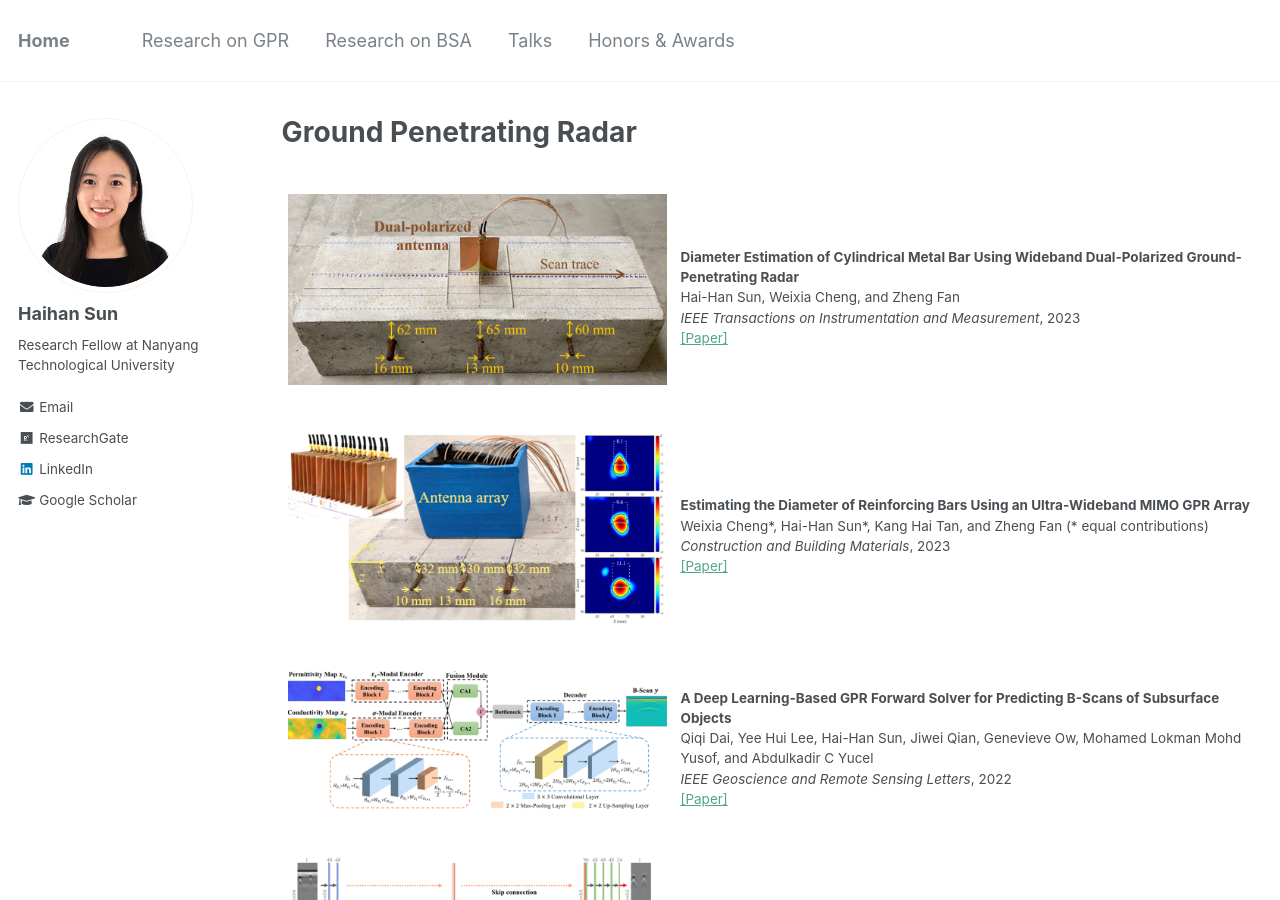
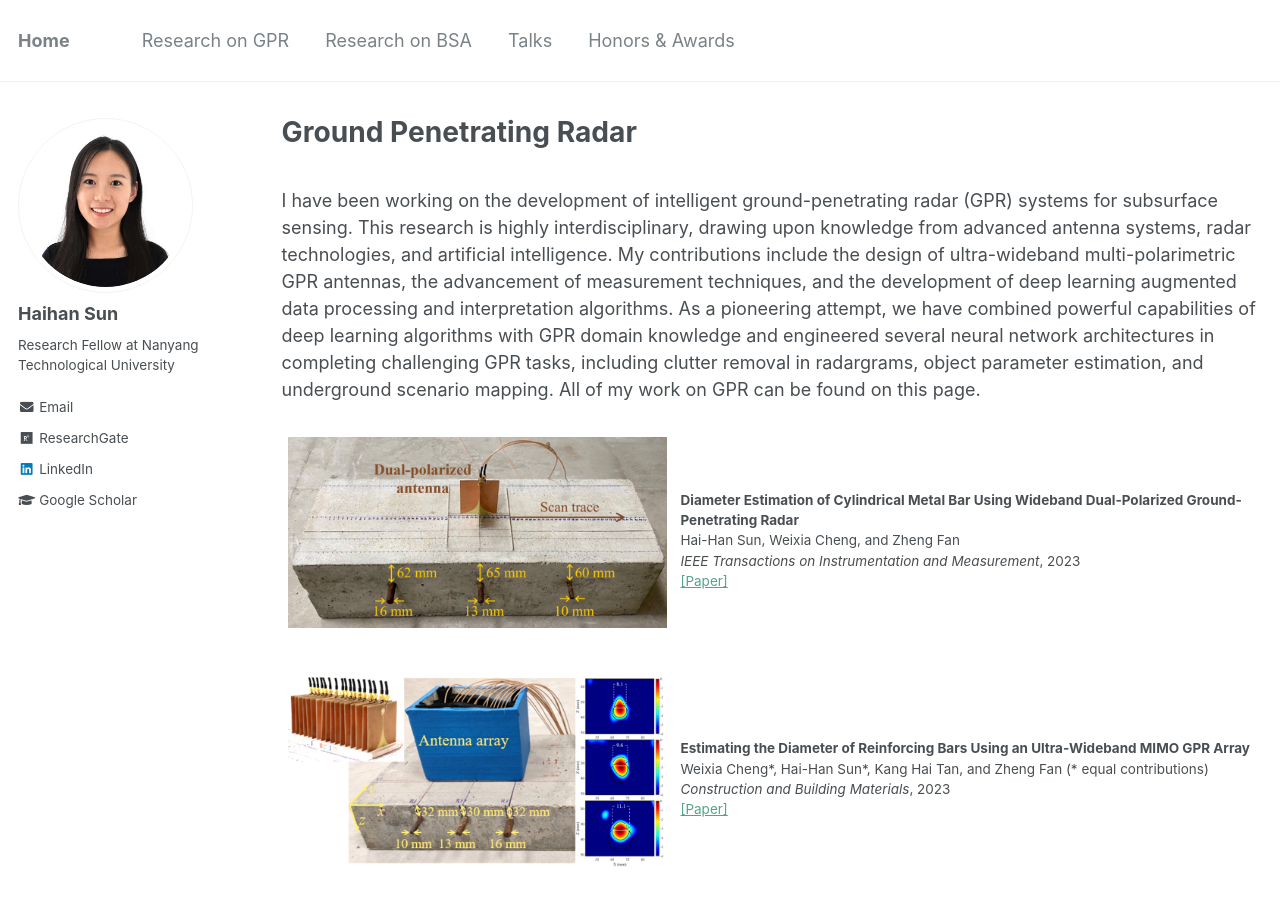
Before and after one commit to Haihan-Sun/Haihan-Sun.github.io, a Jekyll site: the page built from _pages/GPR.html, in a window 1280 px wide and 900 px high. Built offline with Jekyll 4.4.1, drawn with Linux system fonts in a browser that asks for light colours.

Commit message:
Update GPR.html

```diff
--- a/_pages/GPR.html
+++ b/_pages/GPR.html
@@ -15,6 +15,14 @@ author_profile: true
 <body>
 <br>
 
+I have been working on the development of intelligent ground-penetrating radar (GPR) systems for subsurface sensing. This research is highly interdisciplinary,
+drawing upon knowledge from advanced antenna systems, radar technologies, and artificial intelligence. My contributions include the design of
+ultra-wideband multi-polarimetric GPR antennas, the advancement of measurement techniques, and the development of deep learning augmented data processing
+and interpretation algorithms. As a pioneering attempt, we have combined powerful capabilities of deep learning algorithms with GPR domain knowledge
+and engineered several neural network architectures in completing challenging GPR tasks, including clutter removal in radargrams, object parameter estimation, and underground
+scenario mapping. All of my work on GPR can be found on this page. <br />
+
+<br>
 <table class="imgtable">
   <tr>
     <td style = "width:40%">
```
